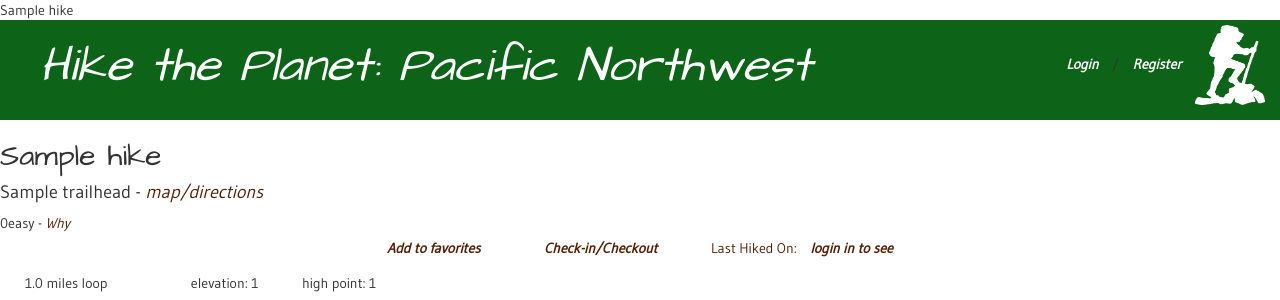
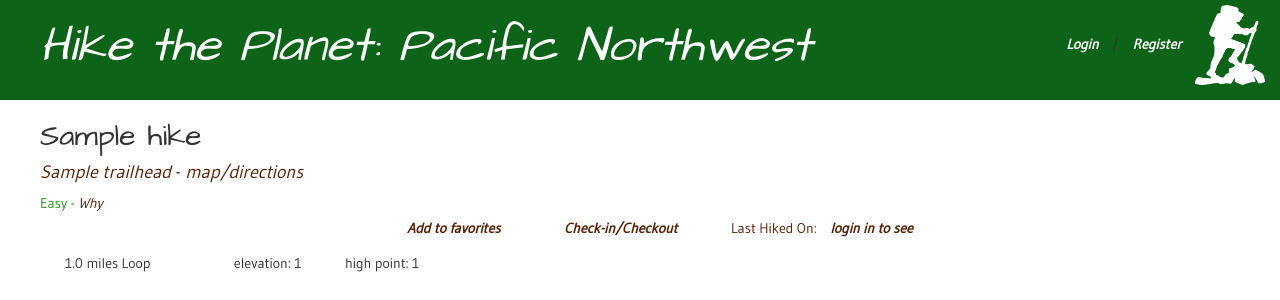
Before and after one commit to RAINSoftwareTech/hiketheplanet, a Django app: a page that uses templates/base.html in a window 1280 px wide. Shown: the top 300 px of the page. Run offline with Django 3.2, Linux system fonts and the light colour scheme; tables that the repository leaves empty hold one stand-in row (values such as "Sample post"); some libraries are stand-ins or nearby versions.

Commit message:
HTP-105 Template Debug 	- corrected template errors preventing load 	- moved title tag out of head tag  to cure title echo in body

```diff
--- a/templates/base.html
+++ b/templates/base.html
@@ -10,8 +10,8 @@
         <link rel="stylesheet" href="//maxcdn.bootstrapcdn.com/bootstrap/3.2.0/css/bootstrap.min.css" />
         <link rel="stylesheet" href="//maxcdn.bootstrapcdn.com/bootstrap/3.2.0/css/bootstrap-theme.min.css" />
         <link rel="stylesheet" href="{% static "css/hikes.css" %}" media="screen"/>
-        <title>Hike the Planet: {% block title %}Pacific Northwest{% endblock %}</title>
     {% endblock %}
+    <title>Hike the Planet: {% block title %}Pacific Northwest{% endblock %}</title>
 </head>
 
 <body>
@@ -38,7 +38,7 @@
         {% endblock %}
 
 
-    <div class="body">
+    <div class="content">
         {% block content %}
         {% endblock %}
     </div>
--- a/templates/hikes/hike_detail.html
+++ b/templates/hikes/hike_detail.html
@@ -4,20 +4,22 @@
 {% block head %}
     {{ block.super }}
     <link rel="stylesheet" href="{% static "css/details.css" %}" />
+{% endblock %}
     {% block title %}{{ hike.name }}{% endblock %}
-{% endblock %}
 
 {% block content %}
 
 
     <h2 id="hike">{{ hike.name }}</h2>
-    <div class="trailhead"><h4>{{ hike.trailhead.name }} -
+    <div class="trailhead">
+        <h4><a href="{% url 'hikes:trailhead' region_slug=hike.trailhead.region.slug trailhead_slug=hike.trailhead.slug %}">
+            {{ hike.trailhead.name }}</a> -
         <a class="region-modal-link" data-toggle="modal" data-target="#mapModal" data-lat="{{ hike.trailhead.latitude }}"
            data-lon="{{ hike.trailhead.longitude }}" data-hiker-location="97219">map/directions</a></h4>
     </div>
 
-    <div class="difficulty" id="{{ hike.difficulty_level }}">
-        {{ hike.difficulty_level }} - <a href="#" onclick="toggleDisplay('diff_exp');" id="diff_why">Why</a>
+    <div class="difficulty" id="{{ hike.get_difficulty_level_display }}">
+        {{ hike.get_difficulty_level_display }} - <a href="#" onclick="toggleDisplay('diff_exp');" id="diff_why">Why</a>
         <div id="diff_exp" style="display: none">
             {% if hike.difficulty_level_explanation %}
                 {{ hike.difficulty_level_explanation }}
@@ -38,7 +40,7 @@
 
     <div class="basic_details">
         <ul>
-            <li class="col1">{{ hike.distance }} miles {{ hike.hike_type }}</li>
+            <li class="col1">{{ hike.distance }} miles {{ hike.get_hike_type_display }}</li>
             <li class="col2">
             </li>
             <li class="col1">elevation: {{ hike.elevation }}</li>
--- a/templates/hikes/region_detail.html
+++ b/templates/hikes/region_detail.html
@@ -6,7 +6,7 @@
             {% if region.trailheads.all %}
                 {% for trailhead in region.trailheads.all %}
                     <ul>
-                        <a href="{% url 'trailhead' region_slug=region.slug trailhead_slug=trailhead.slug %}">
+                        <a href="{% url 'hikes:trailhead' region_slug=region.slug trailhead_slug=trailhead.slug %}">
                             {{ trailhead.name }}
                         </a>
                         : lat: {{ trailhead.latitude }} | lng: {{ trailhead.longitude }}
@@ -16,5 +16,4 @@
             {% else %}
                     <strong>No locations currently in region.</strong>
             {% endif %}
-        {% endif %}
 {% endblock content %}
--- a/templates/hikes/region_list.html
+++ b/templates/hikes/region_list.html
@@ -7,7 +7,7 @@
                 <p>{{ region.name }} ({{ region.num_trailheads }} trailheads)
                 <a class="region-modal-link" data-toggle="modal" data-target="#mapModal" data-whatever="{{ region.name }}" role="button">
                     <img src="{% static "images/map-icon-18px.png" %}" alt="view by map" class="map_icon" height="14" width="14"></a>
-                <a href="{% url region region_slug=region.slug %}"  class="list-link" role="button">
+                <a href="{% url 'hikes:region' region_slug=region.slug %}"  class="list-link" role="button">
                     <img src="{% static "images/list-icon-30px.png" %}" alt="view by list" class="list_icon" height="14" width="14">
                 </a>
                 </p>
```
Also changed, not shown: templates/hikes/trailhead_detail.html (+4 -4 lines).
